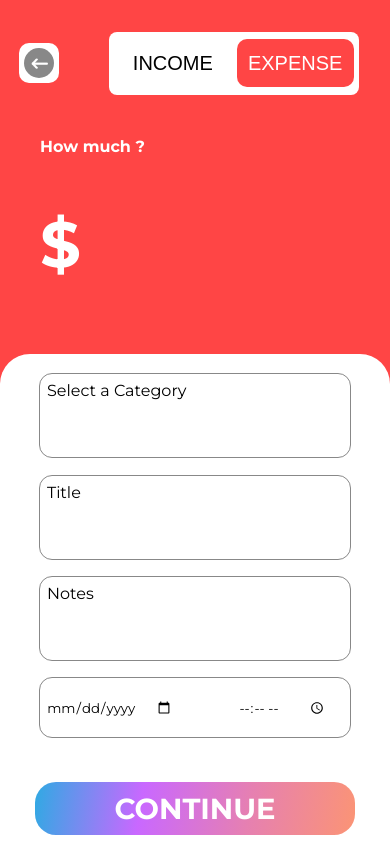
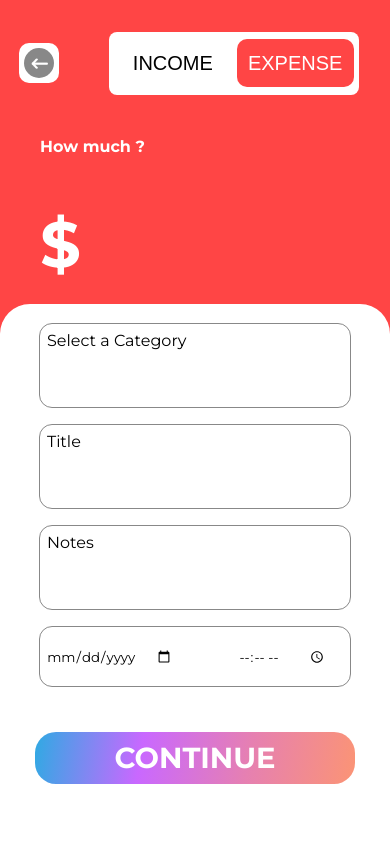
Before and after one commit to priyanshpatel18/ExpenShare-Web, a React (Vite) app: page /Groups in a window 390 px wide. Shown: the part 1266-2110 px from the top of the page. Built offline with nearby package versions, Linux system fonts and the light colour scheme.

Commit message:
feat/cat

```diff
--- a/src/index.css
+++ b/src/index.css
@@ -1421,7 +1421,7 @@ body {
     position: relative;
     border-top-left-radius: 30px;
     border-top-right-radius: 30px;
-    top: -8%;
+    top: -14%;
     overflow: hidden;
   }
   .tsp-up {
```
